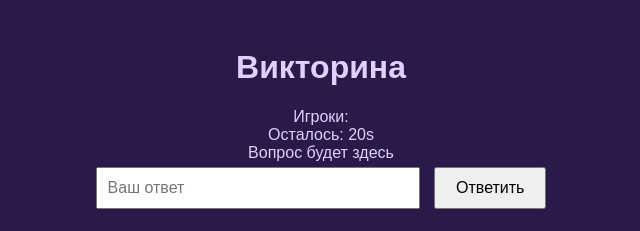
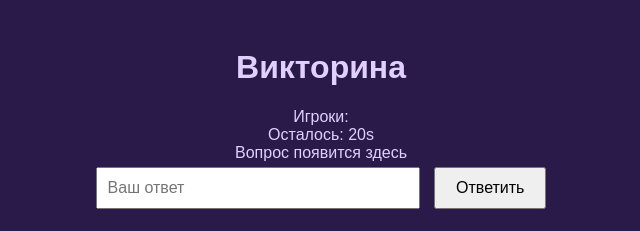
Before and after one commit to stas117228-cmyk/letter-battle1, a website: page game.html in a window 1280 px wide. Shown: the full height of the page, 319-959 px from the left. Drawn offline with nearby package versions, Linux system fonts and the light colour scheme.

Commit message:
Update game.html

```diff
--- a/game.html
+++ b/game.html
@@ -10,7 +10,7 @@
     <h1>Викторина</h1>
     <div id="players">Игроки: </div>
     <div id="timer">Осталось: 20s</div>
-    <div id="question">Вопрос будет здесь</div>
+    <div id="question">Вопрос появится здесь</div>
     <input type="text" id="answer" placeholder="Ваш ответ">
     <button id="sendBtn">Ответить</button>
     <button id="nextRoundBtn" style="display:none;">Следующий раунд</button>
```
